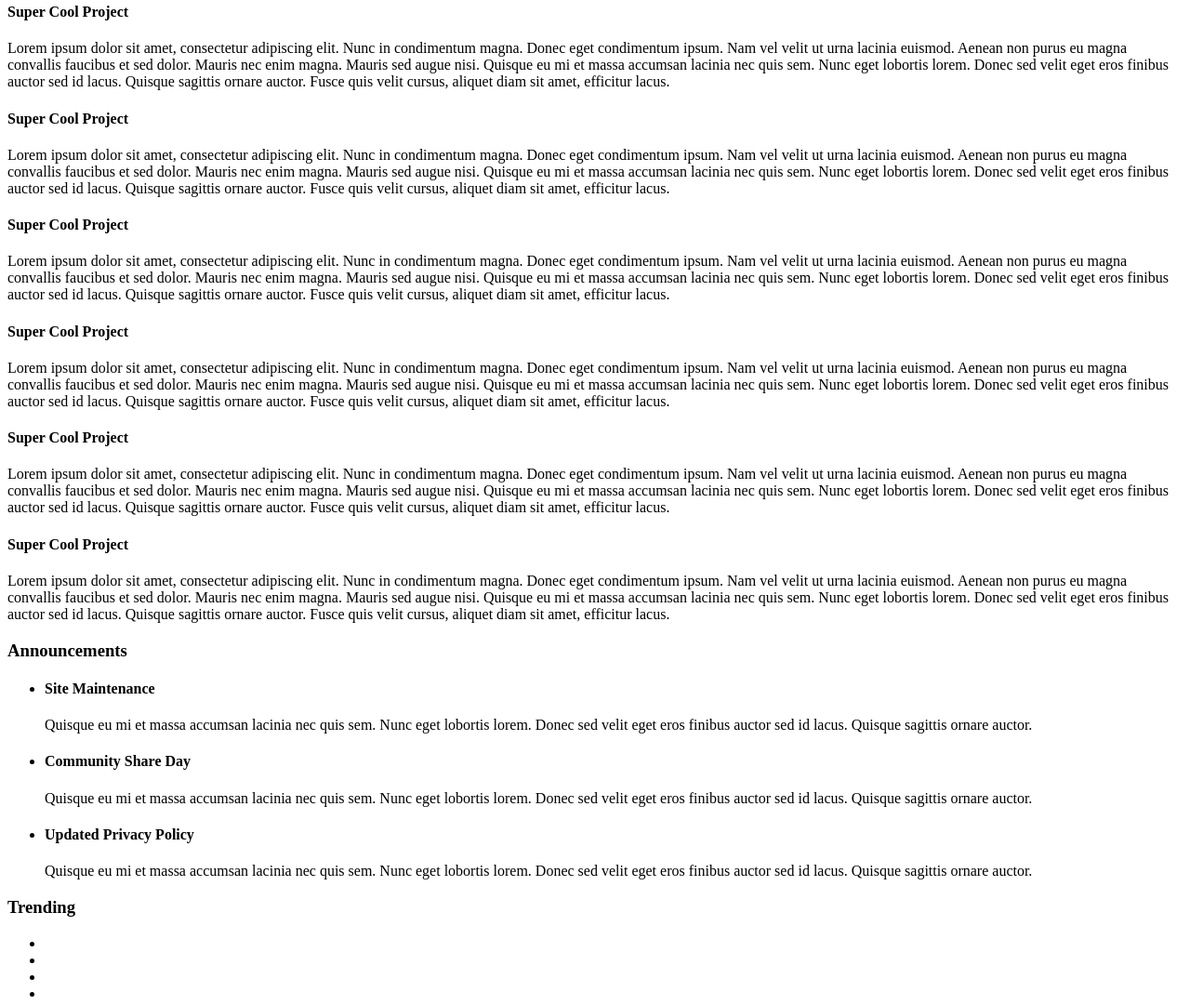
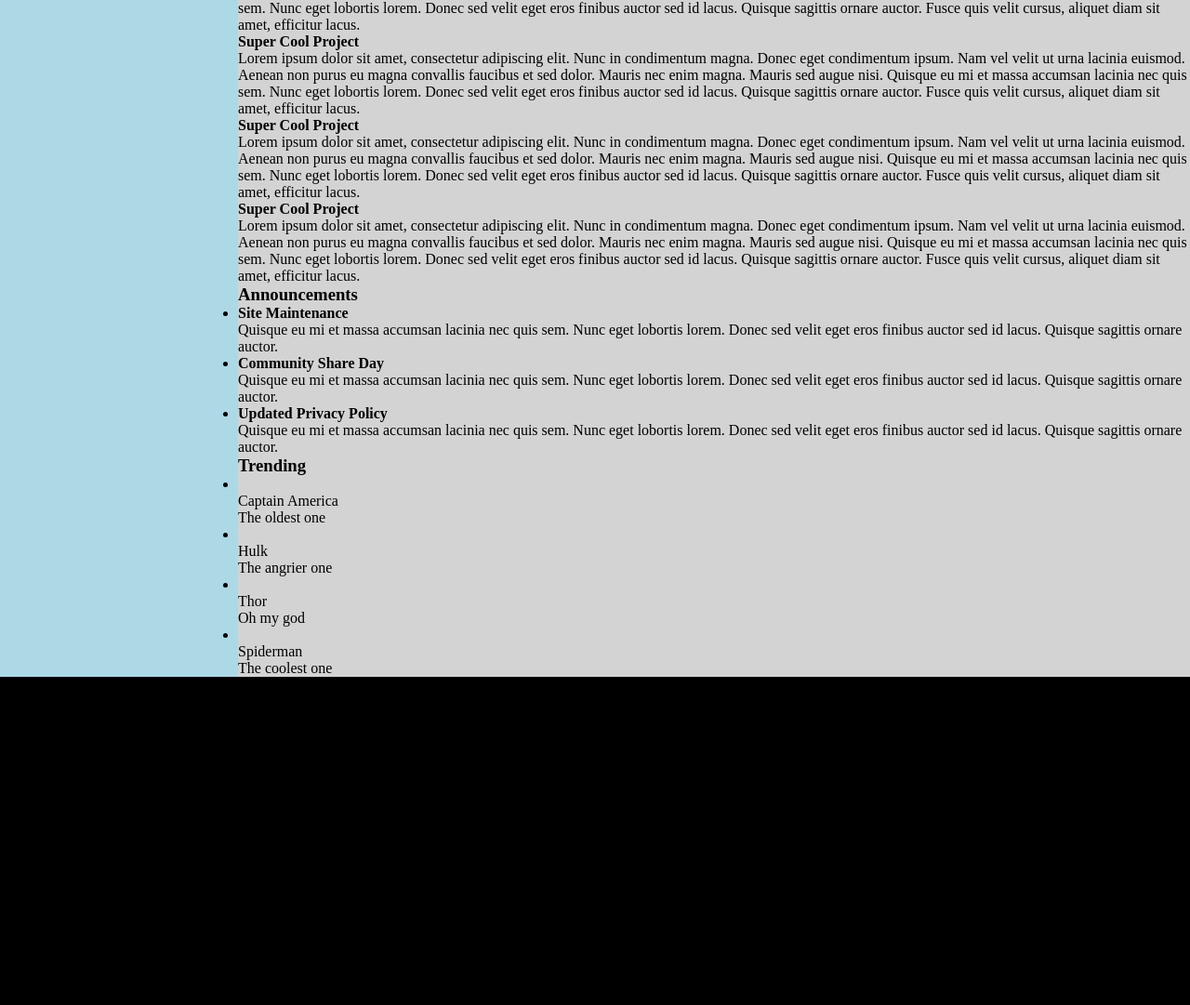
Before and after one commit to CeliTop/Admin-Dashboard, a plain HTML site: page index.html in a window 1280 px wide. Shown: the part 502-1583 px from the top of the page at 93% size. After the commit the page ends 1230 px from the top, so only its background shows below. Drawn offline with Linux system fonts and the light colour scheme.

Commit message:
more html + base css

```diff
--- a/index.html
+++ b/index.html
@@ -5,6 +5,7 @@
     <meta http-equiv="X-UA-Compatible" content="IE=edge" />
     <meta name="viewport" content="width=device-width, initial-scale=1.0" />
     <title>Admin-Dashboard</title>
+    <link rel="stylesheet" href="style.css" />
   </head>
   <body>
     <header>
@@ -215,23 +216,23 @@
           <ul>
             <li>
               <img src="" alt="" />
-              <div class="ident"></div>
-              <div class="detail"></div>
+              <div class="ident">Captain America</div>
+              <div class="detail">The oldest one</div>
             </li>
             <li>
               <img src="" alt="" />
-              <div class="ident"></div>
-              <div class="detail"></div>
+              <div class="ident">Hulk</div>
+              <div class="detail">The angrier one</div>
             </li>
             <li>
               <img src="" alt="" />
-              <div class="ident"></div>
-              <div class="detail"></div>
+              <div class="ident">Thor</div>
+              <div class="detail">Oh my god</div>
             </li>
             <li>
               <img src="" alt="" />
-              <div class="ident"></div>
-              <div class="detail"></div>
+              <div class="ident">Spiderman</div>
+              <div class="detail">The coolest one</div>
             </li>
           </ul>
         </div>
--- a/style.css
+++ b/style.css
@@ -2,3 +2,24 @@
   margin: 0;
   padding: 0;
 }
+
+body {
+  display: grid;
+  grid-template: 1fr 4fr / 1fr 4fr;
+  background-color: black;
+}
+
+header {
+  grid-area: 1/2/2/3;
+  background-color: white;
+}
+
+main {
+  grid-area: 2/2/3/3;
+  background-color: lightgrey;
+}
+
+.sidebar {
+  grid-area: 1/1/3/2;
+  background-color: lightblue;
+}
```
